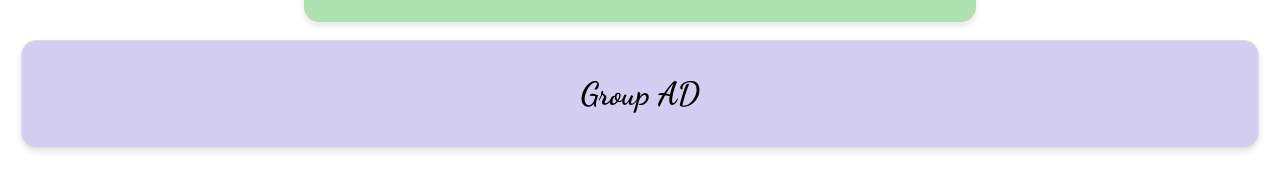
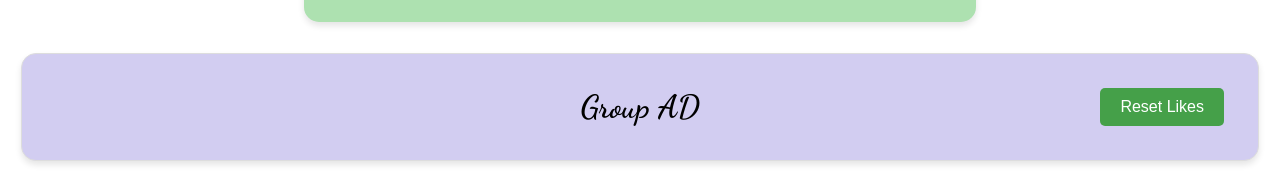
Before and after one commit to UQUKO/WAD_homework3, a Vue app: page /#/ in a window 1280 px wide. Shown: the part 4098-4277 px from the top of the page. Built offline with nearby package versions, Linux system fonts and the light colour scheme.

Commit message:
Change the like system to use vuex

```diff
--- a/src/App.vue
+++ b/src/App.vue
@@ -37,7 +37,7 @@ export default {
 .side-rectangle {
   position: absolute;
   top: 9em;
-  bottom: 9em;
+  bottom: 10em;
   width: 20%;
   background-color: rgb(252, 226, 230);
   border-radius: 20px;
--- a/src/components/FooterComponent.vue
+++ b/src/components/FooterComponent.vue
@@ -1,22 +1,71 @@
 <template>
   <footer class="footer">
+    <div class="footer-text">
       <h1>Group AD</h1>
+    </div>
+
+    <div class="button-container">
+      <button v-if="isMainPage" @click="resetLikes">Reset Likes</button>
+    </div>
   </footer>
 </template>
+
+<script>
+export default {
+  name: "FooterComponent",
+  computed: {
+    isMainPage() {
+      return this.$route.name === "home";
+    }
+  },
+  methods: {
+    resetAllLikes: function() {
+      return this.$store.dispatch("resetAllLikes");
+    },
+    resetLikes() {
+      this.resetAllLikes();
+    }
+  }
+};
+</script>
 
 <style scoped>
 footer {
   background-color: rgb(210, 205, 241);
   border-radius: 15px;
   margin: 1%;
-    text-align: center;
-    width: auto;
   padding: 1%;
   font-size: medium;
   font-family: 'Dancing Script';
   border: 1px solid #ddd;
   box-shadow: 0 4px 6px rgba(0, 0, 0, 0.1);
-    bottom: 0;
-    margin-top: auto;
+  display: flex;
+  justify-content: space-between;
+  align-items: center;
+}
+
+.footer-text {
+  flex-grow: 1;
+  text-align: center;
+  margin-left: 0%;
+}
+
+button {
+  padding: 10px 20px;
+  font-size: 1em;
+  background-color: #45a049;
+  color: white;
+  border: none;
+  border-radius: 5px;
+  cursor: pointer;
+}
+
+button:hover {
+  background-color: #45a049;
+}
+
+.button-container {
+  position: absolute;
+  right: 3em;
 }
 </style>
--- a/src/components/PostComponent.vue
+++ b/src/components/PostComponent.vue
@@ -14,17 +14,18 @@
 
     <!-- Like Button -->
     <div class="likes-container">
-      <div class="like" @click="toggleLike">
+      <div class="like" @click="toggleLike(post.id)">
         <img :src="likeButtonImage" alt="Like" width="25" height="25" />
       </div>
 
       <!-- Post Likes -->
       <div class="post-likes">
-        <p>{{ likeAmount }}</p>
+        <p>{{ post.postLikes }}</p>
       </div>
     </div>
   </div>
 </template>
+
 
 <script>
 export default {
@@ -36,6 +37,9 @@ export default {
     },
   },
   computed: {
+    getPostById() {
+      return this.$store.getters.getPostById;
+    },
     formattedDate() {
       return new Date(this.post.dateCreated).toLocaleDateString("en-US", {
         month: "short",
@@ -47,26 +51,15 @@ export default {
       return this.post.postText.replace(/\n/g, "<br>");
     },
     likeButtonImage() {
-      return this.isLiked
+      return this.post.isLiked
         ? require('@/assets/youtube-like-button-png-12.png')
         : require('@/assets/youtube-like-button-png-11.png');
     }
   },
-  data() {
-    return {
-      isLiked: false,
-      likeAmount: this.post.postLikes,
-    };
-  },
   methods: {
-    toggleLike() {
-      if (this.isLiked) {
-        this.likeAmount -= 1;
-      } else {
-        this.likeAmount += 1;
-      }
-      this.isLiked = !this.isLiked;
-    },
+    toggleLike(postId) {
+      this.$store.dispatch('toggleLike', postId);
+    }
   },
 };
 </script>
--- a/src/data/posts.json
+++ b/src/data/posts.json
@@ -1,5 +1,6 @@
 [
     {
+        "id": 0,
         "authorName": "",
         "authorImage": "default_profile_pic.png",
         "dateCreated": "2024-10-28T14:30:00",
@@ -8,6 +9,7 @@
         "postImage": "Tartu Old Town_Tarmo Haud.jpg"
     },
     {
+        "id": 1,
         "authorName": "",
         "authorImage": "default_profile_pic.png",
         "dateCreated": "2024-10-27T10:15:00",
@@ -15,6 +17,7 @@
         "postLikes": -1
     },
 	{
+        "id": 2,
         "authorName": "",
         "authorImage": "default_profile_pic.png",
         "dateCreated": "2024-10-25T17:40:00",
@@ -22,6 +25,7 @@
         "postLikes": 0
 	},
     {
+        "id": 3,
         "authorName": "",
         "authorImage": "default_profile_pic.png",
         "dateCreated": "2024-10-25T17:45:00",
@@ -30,6 +34,7 @@
         "postImage": "1_5gJzummAqpBDGATo0fjU6Q.jpg"
     },
     {
+        "id": 4,
         "authorName": "",
         "authorImage": "default_profile_pic.png",
         "dateCreated": "2024-10-20T19:00:00",
@@ -37,6 +42,7 @@
         "postLikes": 100
     },
     {
+        "id": 5,
         "authorName": "",
         "authorImage": "default_profile_pic.png",
         "dateCreated": "2023-12-07T19:00:00",
@@ -44,6 +50,7 @@
         "postLikes": 67
     },
     {
+        "id": 6,
         "authorName": "",
         "authorImage": "default_profile_pic.png",
         "dateCreated": "2023-12-06T19:00:00",
@@ -51,6 +58,7 @@
         "postLikes": 23
     },
     {
+        "id": 7,
         "authorName": "",
         "authorImage": "default_profile_pic.png",
         "dateCreated": "2023-12-05T19:00:00",
@@ -58,6 +66,7 @@
         "postLikes": 21
     },
     {
+        "id": 8,
         "authorName": "",
         "authorImage": "default_profile_pic.png",
         "dateCreated": "2023-12-04T19:00:00",
@@ -65,6 +74,7 @@
         "postLikes": 88
     },
     {
+        "id": 9,
         "authorName": "",
         "authorImage": "default_profile_pic.png",
         "dateCreated": "2023-12-03T19:00:00",
@@ -72,6 +82,7 @@
         "postLikes": 8008
     },
     {
+        "id": 10,
         "authorName": "",
         "authorImage": "default_profile_pic.png",
         "dateCreated": "2023-12-02T19:00:00",
@@ -79,6 +90,7 @@
         "postLikes": 3
     },
     {
+        "id": 11,
         "authorName": "",
         "authorImage": "default_profile_pic.png",
         "dateCreated": "2023-12-01T19:00:00",
@@ -86,6 +98,7 @@
         "postLikes": 39
     },
     {
+        "id": 12,
         "authorName": "",
         "authorImage": "default_profile_pic.png",
         "dateCreated": "2023-11-20T19:00:00",
@@ -94,6 +107,7 @@
         "postImage": "Shaq_and_Karis.jpg"
     },
     {
+        "id": 13,
         "authorName": "",
         "authorImage": "default_profile_pic.png",
         "dateCreated": "2023-10-20T19:00:00",
--- a/src/router/index.js
+++ b/src/router/index.js
@@ -5,10 +5,14 @@ import SignUpComponent from '@/components/SignUpComponent.vue';
 const routes = [
 
   { path: '/',
-    component: HomeView },
+    name: 'home',
+    component: HomeView
+  },
   {
     path: '/signup',
-    component: SignUpComponent },
+    name: 'signup',
+    component: SignUpComponent
+  },
 ]
 
 const router = createRouter({
--- a/src/store/index.js
+++ b/src/store/index.js
@@ -1,5 +1,8 @@
+// store.js
+
 import { createStore } from 'vuex'
 import data from "@/data/posts.json"
+
 export default createStore({
   state: {
     posts: [],
@@ -11,21 +14,37 @@ export default createStore({
   },
   mutations: {
     setData(state, payload) {
-      state.posts = payload; // Update the state with fetched data
+      state.posts = payload;
+    },
+    toggleLike(state, postId) {
+      const post = state.posts.find(post => post.id === postId);
+      if (post) {
+        post.isLiked = !post.isLiked;
+        post.postLikes = post.isLiked ? post.postLikes + 1 : post.postLikes - 1;
+      }
+    },
+    resetAllLikes(state) {
+      state.posts.forEach(post => {
+        post.postLikes = 0;
+        post.isLiked = false;
+      });
     },
   },
   actions: {
     async fetchData({ commit }) {
       try {
-        /*const response = await fetch("src/data/posts.json");
-        const posts = await response.json();*/
         const posts = data;
-        commit("setData", posts); // Commit data to the state
+        commit("setData", posts);
       } catch (error) {
         console.error("Error fetching data:", error);
       }
     },
+    toggleLike({ commit }, postId) {
+      commit("toggleLike", postId);
+    },
+    resetAllLikes({ commit }) {
+      commit("resetAllLikes");
+    },
   },
-  modules: {
-  }
-})
+  modules: {}
+});
```
Lines whose indentation alone changed are shown as unchanged.
